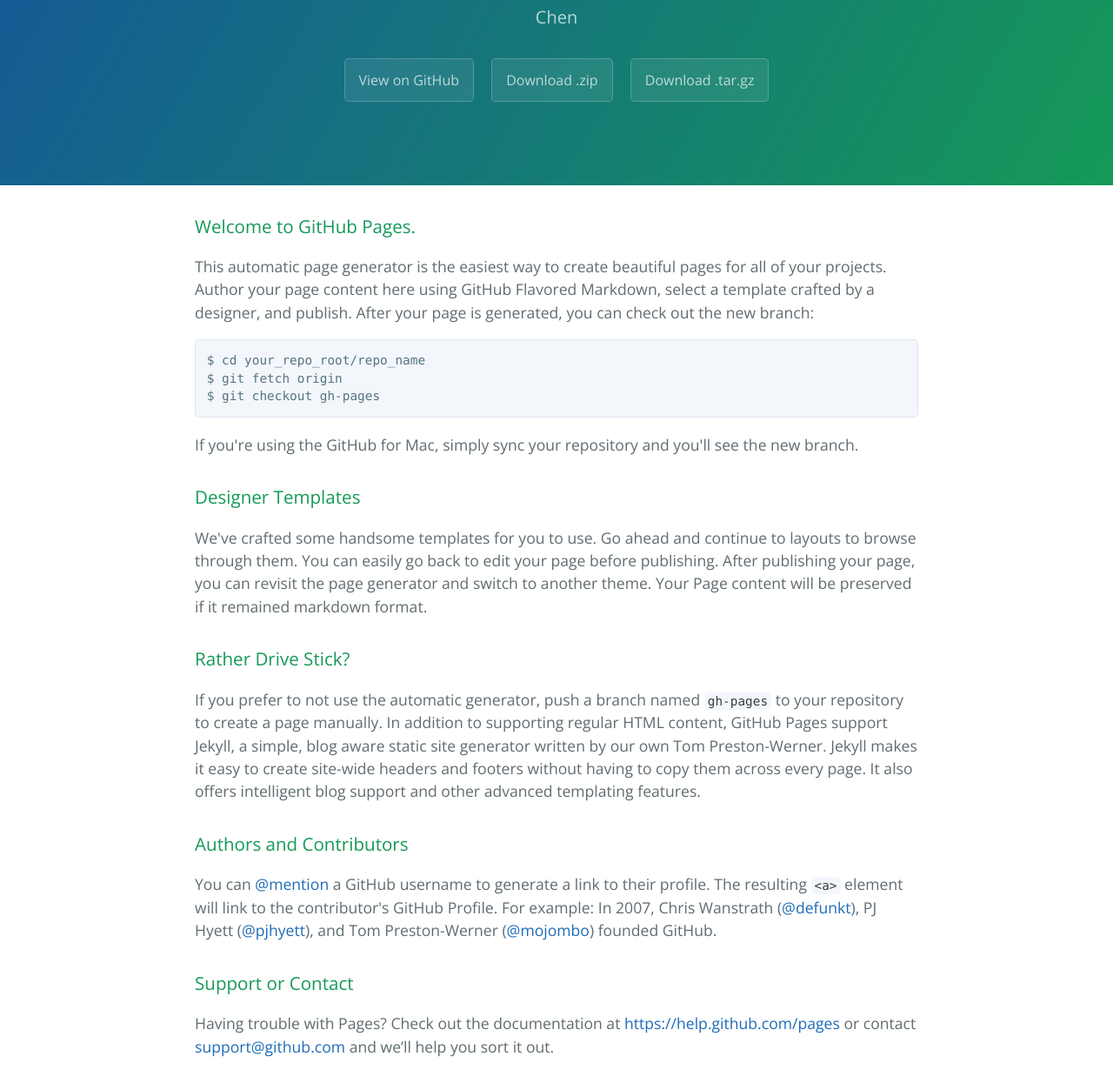
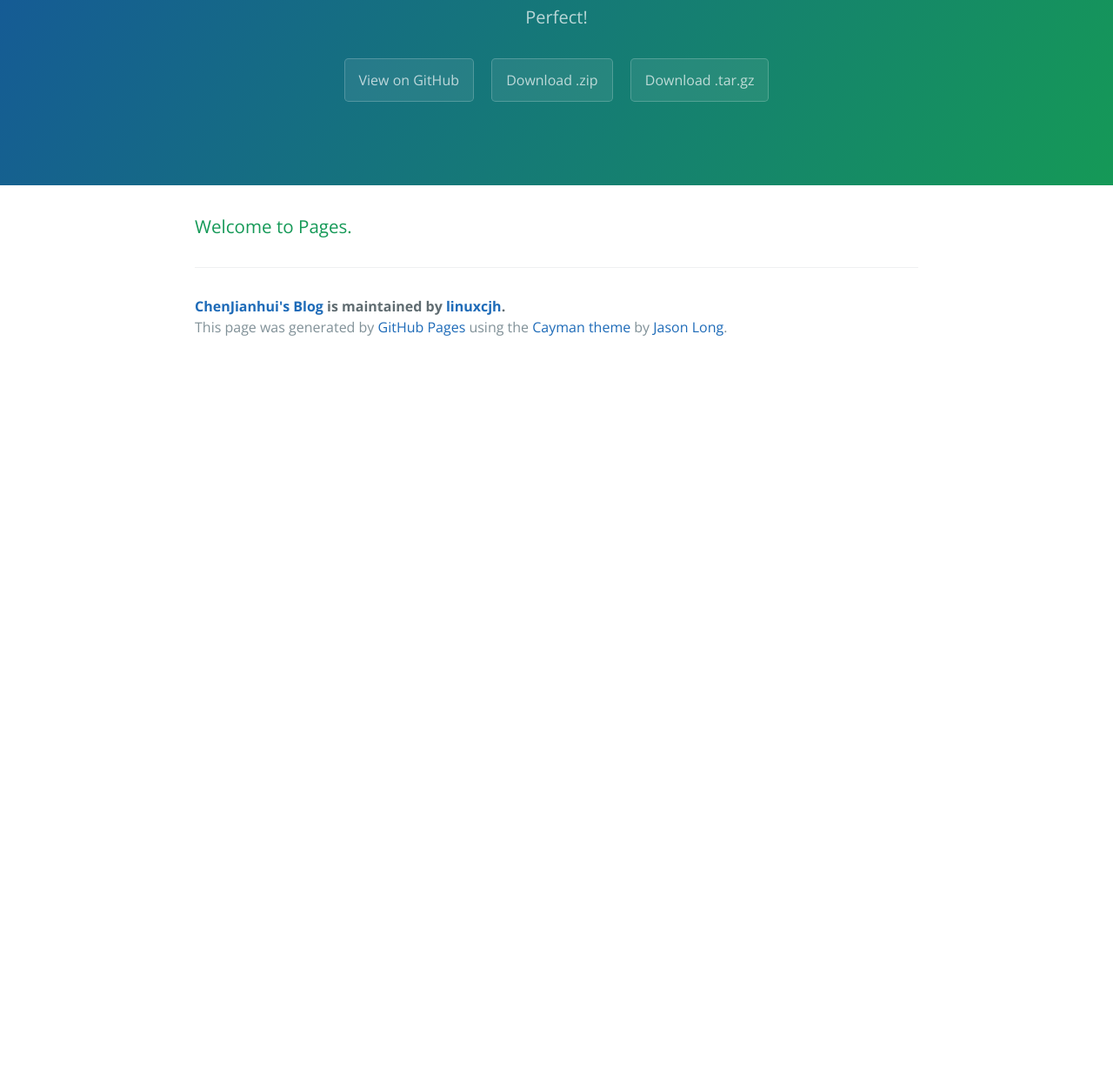
Before and after one commit to linuxcjh/PunchedCard, a plain HTML site: page index.html in a window 1280 px wide. Shown: the part 170-1415 px from the top of the page at 87% size. After the commit the page ends 800 px from the top, so only its background shows below. Drawn offline with nearby package versions, Linux system fonts and the light colour scheme.

Commit message:
Create gh-pages branch via GitHub

```diff
--- a/index.html
+++ b/index.html
@@ -2,7 +2,7 @@
 <html lang="en-us">
   <head>
     <meta charset="UTF-8">
-    <title>Punchedcard by linuxcjh</title>
+    <title>ChenJianhui&#39;s Blog by linuxcjh</title>
     <meta name="viewport" content="width=device-width, initial-scale=1">
     <link rel="stylesheet" type="text/css" href="stylesheets/normalize.css" media="screen">
     <link href='http://fonts.googleapis.com/css?family=Open+Sans:400,700' rel='stylesheet' type='text/css'>
@@ -11,8 +11,8 @@
   </head>
   <body>
     <section class="page-header">
-      <h1 class="project-name">Punchedcard</h1>
-      <h2 class="project-tagline">Chen</h2>
+      <h1 class="project-name">ChenJianhui&#39;s Blog</h1>
+      <h2 class="project-tagline">Perfect!</h2>
       <a href="https://github.com/linuxcjh/PunchedCard" class="btn">View on GitHub</a>
       <a href="https://github.com/linuxcjh/PunchedCard/zipball/master" class="btn">Download .zip</a>
       <a href="https://github.com/linuxcjh/PunchedCard/tarball/master" class="btn">Download .tar.gz</a>
@@ -20,39 +20,10 @@
 
     <section class="main-content">
       <h3>
-<a id="welcome-to-github-pages" class="anchor" href="#welcome-to-github-pages" aria-hidden="true"><span class="octicon octicon-link"></span></a>Welcome to GitHub Pages.</h3>
-
-<p>This automatic page generator is the easiest way to create beautiful pages for all of your projects. Author your page content here using GitHub Flavored Markdown, select a template crafted by a designer, and publish. After your page is generated, you can check out the new branch:</p>
-
-<pre><code>$ cd your_repo_root/repo_name
-$ git fetch origin
-$ git checkout gh-pages
-</code></pre>
-
-<p>If you're using the GitHub for Mac, simply sync your repository and you'll see the new branch.</p>
-
-<h3>
-<a id="designer-templates" class="anchor" href="#designer-templates" aria-hidden="true"><span class="octicon octicon-link"></span></a>Designer Templates</h3>
-
-<p>We've crafted some handsome templates for you to use. Go ahead and continue to layouts to browse through them. You can easily go back to edit your page before publishing. After publishing your page, you can revisit the page generator and switch to another theme. Your Page content will be preserved if it remained markdown format.</p>
-
-<h3>
-<a id="rather-drive-stick" class="anchor" href="#rather-drive-stick" aria-hidden="true"><span class="octicon octicon-link"></span></a>Rather Drive Stick?</h3>
-
-<p>If you prefer to not use the automatic generator, push a branch named <code>gh-pages</code> to your repository to create a page manually. In addition to supporting regular HTML content, GitHub Pages support Jekyll, a simple, blog aware static site generator written by our own Tom Preston-Werner. Jekyll makes it easy to create site-wide headers and footers without having to copy them across every page. It also offers intelligent blog support and other advanced templating features.</p>
-
-<h3>
-<a id="authors-and-contributors" class="anchor" href="#authors-and-contributors" aria-hidden="true"><span class="octicon octicon-link"></span></a>Authors and Contributors</h3>
-
-<p>You can <a href="https://github.com/blog/821" class="user-mention">@mention</a> a GitHub username to generate a link to their profile. The resulting <code>&lt;a&gt;</code> element will link to the contributor's GitHub Profile. For example: In 2007, Chris Wanstrath (<a href="https://github.com/defunkt" class="user-mention">@defunkt</a>), PJ Hyett (<a href="https://github.com/pjhyett" class="user-mention">@pjhyett</a>), and Tom Preston-Werner (<a href="https://github.com/mojombo" class="user-mention">@mojombo</a>) founded GitHub.</p>
-
-<h3>
-<a id="support-or-contact" class="anchor" href="#support-or-contact" aria-hidden="true"><span class="octicon octicon-link"></span></a>Support or Contact</h3>
-
-<p>Having trouble with Pages? Check out the documentation at <a href="https://help.github.com/pages">https://help.github.com/pages</a> or contact <a href="mailto:support@github.com">support@github.com</a> and we’ll help you sort it out.</p>
+<a id="welcome-to-pages" class="anchor" href="#welcome-to-pages" aria-hidden="true"><span class="octicon octicon-link"></span></a>Welcome to Pages.</h3>
 
       <footer class="site-footer">
-        <span class="site-footer-owner"><a href="https://github.com/linuxcjh/PunchedCard">Punchedcard</a> is maintained by <a href="https://github.com/linuxcjh">linuxcjh</a>.</span>
+        <span class="site-footer-owner"><a href="https://github.com/linuxcjh/PunchedCard">ChenJianhui&#39;s Blog</a> is maintained by <a href="https://github.com/linuxcjh">linuxcjh</a>.</span>
 
         <span class="site-footer-credits">This page was generated by <a href="https://pages.github.com">GitHub Pages</a> using the <a href="https://github.com/jasonlong/cayman-theme">Cayman theme</a> by <a href="https://twitter.com/jasonlong">Jason Long</a>.</span>
       </footer>
```
Also changed, not shown: params.json (+1 -1 lines).
